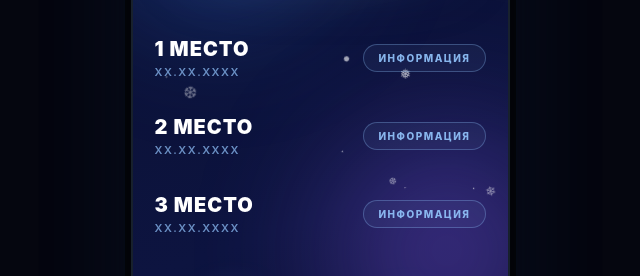
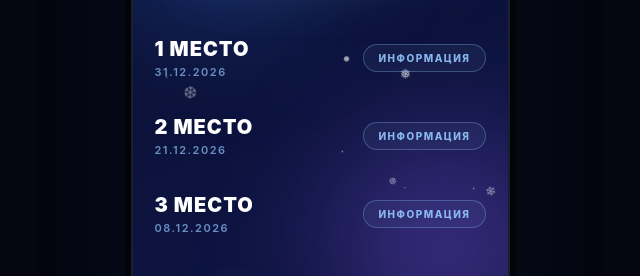
Before and after one commit to stas-tep/festival, a plain HTML site: page index.html in a window 1280 px wide. Shown: the part 186-462 px from the top of the page, 320-960 px from the left. Drawn offline with Linux system fonts and the light colour scheme.

Commit message:
Update index.html

```diff
--- a/index.html
+++ b/index.html
@@ -287,15 +287,15 @@ body{background:#05060f;font-family:'Inter',-apple-system,sans-serif;min-height:
 
 <div class="stages-list">
 <button class="stage-row" onclick="openPanel('place1')">
-<div class="stage-left"><div class="stage-name">1 МЕСТО</div><div class="stage-date">ХХ.ХХ.ХХХХ</div></div>
+<div class="stage-left"><div class="stage-name">1 МЕСТО</div><div class="stage-date">31.12.2026</div></div>
 <div class="stage-info-btn">Информация</div>
 </button>
 <button class="stage-row" onclick="openPanel('place2')">
-<div class="stage-left"><div class="stage-name">2 МЕСТО</div><div class="stage-date">ХХ.ХХ.ХХХХ</div></div>
+<div class="stage-left"><div class="stage-name">2 МЕСТО</div><div class="stage-date">21.12.2026</div></div>
 <div class="stage-info-btn">Информация</div>
 </button>
 <button class="stage-row" onclick="openPanel('place3')">
-<div class="stage-left"><div class="stage-name">3 МЕСТО</div><div class="stage-date">ХХ.ХХ.ХХХХ</div></div>
+<div class="stage-left"><div class="stage-name">3 МЕСТО</div><div class="stage-date">08.12.2026</div></div>
 <div class="stage-info-btn">Информация</div>
 </button>
 </div>
```
